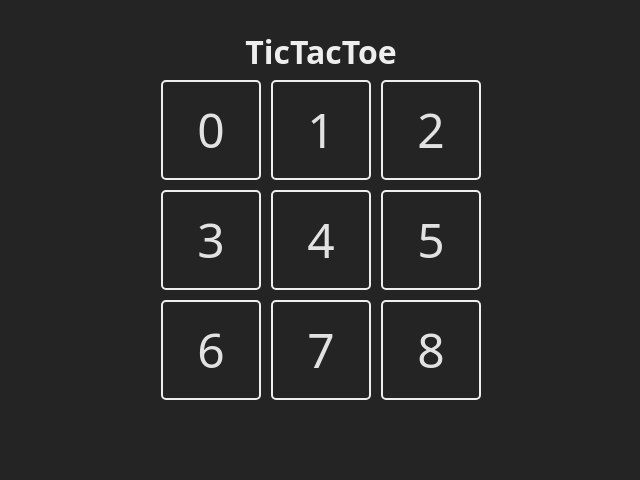
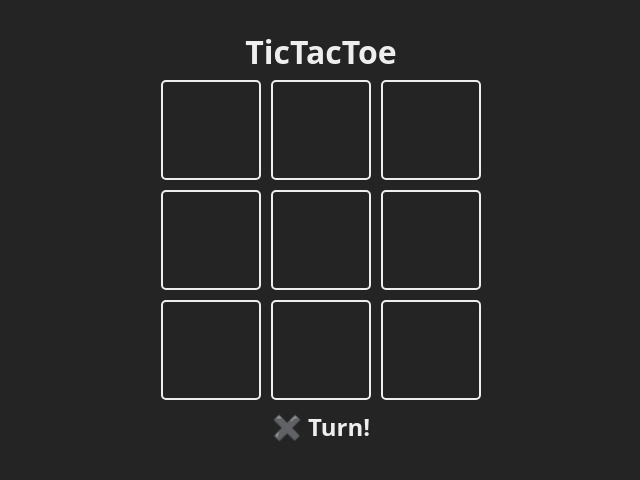
Before and after one commit to amaimus/react-tic-tac-toe, a React (Vite) app: page / in a window 1280 px wide. Shown: the top 480 px of the page, without its empty margins (319-959 px from the left). Built offline with nearby package versions, Linux system fonts and the light colour scheme.

Commit message:
turns icons and board behaviour

```diff
--- a/src/App.jsx
+++ b/src/App.jsx
@@ -1,19 +1,33 @@
-const TURNS = {
-  x: 'x',
-  o: 'o'
-}
+import { useState } from 'react'
 
-const board = Array(9).fill(null)
+const TURNS = { x: '✖️', o: '⭕' }
 
 const Square = ({ children, updateBoard, index }) => {
+  const handleClick = () => {
+    // cosas
+    updateBoard()
+  }
+
   return (
-    <div className='square'>
+    <div onClick={handleClick} className='square'>
       {children}
     </div>
   )
 }
 
+const initialBoard = Array(9).fill(null)
+const initialTurn = TURNS.x
+const mock = ['✖️', '✖️', '✖️', '✖️', '✖️', '⭕', '⭕', '⭕', '⭕']
+
 function App () {
+  const [board, setBoard] = useState(initialBoard)
+  const [turn, setTurn] = useState(initialTurn)
+
+  const updateBoard = (/* cosas */) => {
+    const newTurn = turn === TURNS.x ? TURNS.o : TURNS.x
+    setTurn(newTurn)
+  }
+
   return (
     <main className='board'>
       <h1>TicTacToe</h1>
@@ -24,12 +38,18 @@ function App () {
               <Square
                 key={index}
                 index={index}
+                updateBoard={updateBoard}
               >
-                {index}
+                {board[index]}
               </Square>
             )
           })
         }
+      </section>
+      <section className='turn'>
+        <h1>
+          {turn} Turn!
+        </h1>
       </section>
     </main>
   )
```
